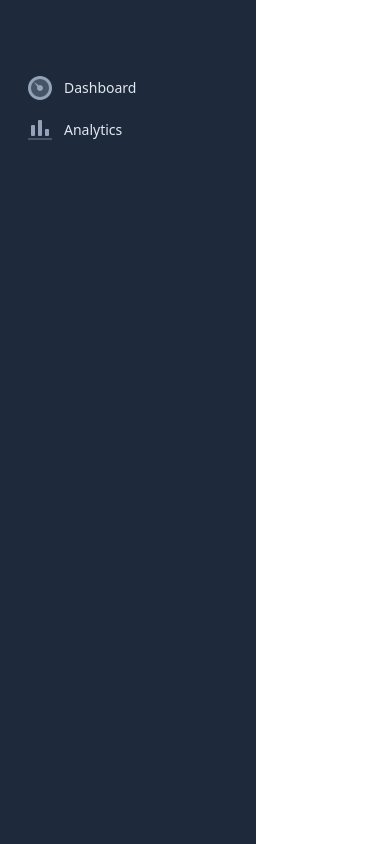
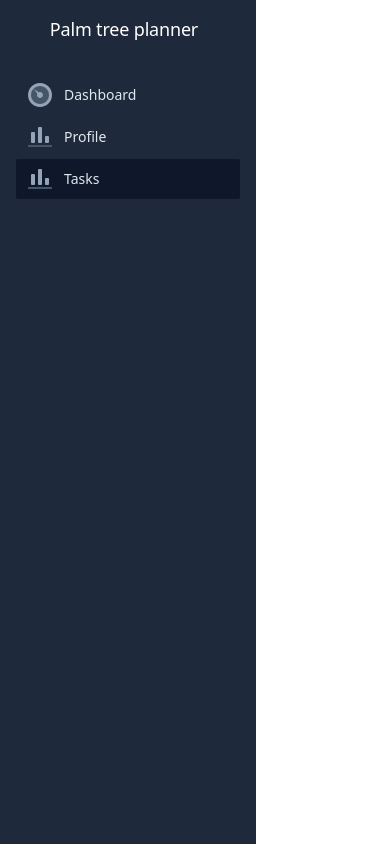
Before and after one commit to popescuaaa/theespresso, a React (Create React App) app in the folder web/: page /tasks in a window 390 px wide. Built offline with nearby package versions, Linux system fonts and the light colour scheme.

Commit message:
Finished basic setup on dev side

```diff
--- a/web/src/components/ui/Side.tsx
+++ b/web/src/components/ui/Side.tsx
@@ -14,9 +14,14 @@ const Sidebar = (): JSX.Element => {
         className={`flex flex-col absolute z-40 left-0 top-0 lg:static lg:left-auto lg:top-auto lg:translate-x-0 transform h-screen overflow-y-scroll lg:overflow-y-auto no-scrollbar w-64 lg:w-20 lg:sidebar-expanded:!w-64 2xl:!w-64 shrink-0 bg-slate-800 p-4 transition-all duration-200 ease-in-out ${"translate-x-0"}`}
       >
         {/* Sidebar header */}
-        <div className="flex justify-center mb-10 pr-3 sm:px-2 text-gray-100 hover:rotate-45">
+        <div className="flex justify-center mb-5 sm:px-2">
           <NavLink end to="/" className="block">
-            <Logo h={10} w={10} />
+            <div className="w-full lg:w-30/6 xl:w-full  h-full flex items-center px-4">
+              <h1 className="text-lg text-white mr-2">Palm tree planner</h1>
+              <div className="text-white hover:rotate-45">
+                <Logo w={10} h={10} />
+              </div>
+            </div>
           </NavLink>
         </div>
 
@@ -27,12 +32,12 @@ const Sidebar = (): JSX.Element => {
               {/* Dashboard */}
               <li
                 className={`px-3 py-2 rounded-sm mb-0.5 last:mb-0 ${
-                  pathname === "/" && "bg-slate-900"
+                  pathname === "/dashboard" && "bg-slate-900"
                 }`}
               >
                 <NavLink
                   end
-                  to="/"
+                  to="/dashboard"
                   className={`block text-slate-200 hover:text-white truncate transition duration-150 ${
                     pathname === "/dashboard" && "hover:text-slate-200"
                   }`}
@@ -64,36 +69,70 @@ const Sidebar = (): JSX.Element => {
                   </div>
                 </NavLink>
               </li>
-              {/* Analytics */}
+              {/* Profile */}
               <li
                 className={`px-3 py-2 rounded-sm mb-0.5 last:mb-0 ${
-                  pathname.includes("analytics") && "bg-slate-900"
+                  pathname.includes("profile") && "bg-slate-900"
                 }`}
               >
                 <NavLink
                   end
-                  to="/"
+                  to="/profile"
                   className={`block text-slate-200 hover:text-white truncate transition duration-150 ${
-                    pathname.includes("analytics") && "hover:text-slate-200"
+                    pathname.includes("profile") && "hover:text-slate-200"
                   }`}
                 >
                   <div className="flex items-center">
                     <svg className="shrink-0 h-6 w-6" viewBox="0 0 24 24">
                       <path
                         className={`fill-current text-slate-600 ${
-                          pathname.includes("analytics") && "text-indigo-500"
+                          pathname.includes("profile") && "text-indigo-500"
                         }`}
                         d="M0 20h24v2H0z"
                       />
                       <path
                         className={`fill-current text-slate-400 ${
-                          pathname.includes("analytics") && "text-indigo-300"
+                          pathname.includes("profile") && "text-indigo-300"
                         }`}
                         d="M4 18h2a1 1 0 001-1V8a1 1 0 00-1-1H4a1 1 0 00-1 1v9a1 1 0 001 1zM11 18h2a1 1 0 001-1V3a1 1 0 00-1-1h-2a1 1 0 00-1 1v14a1 1 0 001 1zM17 12v5a1 1 0 001 1h2a1 1 0 001-1v-5a1 1 0 00-1-1h-2a1 1 0 00-1 1z"
                       />
                     </svg>
                     <span className="text-sm font-medium ml-3 lg:opacity-0 lg:sidebar-expanded:opacity-100 2xl:opacity-100 duration-200">
-                      Analytics
+                      Profile
+                    </span>
+                  </div>
+                </NavLink>
+              </li>
+              {/* Tasks */}
+              <li
+                className={`px-3 py-2 rounded-sm mb-0.5 last:mb-0 ${
+                  pathname.includes("tasks") && "bg-slate-900"
+                }`}
+              >
+                <NavLink
+                  end
+                  to="/tasks"
+                  className={`block text-slate-200 hover:text-white truncate transition duration-150 ${
+                    pathname.includes("tasks") && "hover:text-slate-200"
+                  }`}
+                >
+                  <div className="flex items-center">
+                    <svg className="shrink-0 h-6 w-6" viewBox="0 0 24 24">
+                      <path
+                        className={`fill-current text-slate-600 ${
+                          pathname.includes("tasks") && "text-indigo-500"
+                        }`}
+                        d="M0 20h24v2H0z"
+                      />
+                      <path
+                        className={`fill-current text-slate-400 ${
+                          pathname.includes("tasks") && "text-indigo-300"
+                        }`}
+                        d="M4 18h2a1 1 0 001-1V8a1 1 0 00-1-1H4a1 1 0 00-1 1v9a1 1 0 001 1zM11 18h2a1 1 0 001-1V3a1 1 0 00-1-1h-2a1 1 0 00-1 1v14a1 1 0 001 1zM17 12v5a1 1 0 001 1h2a1 1 0 001-1v-5a1 1 0 00-1-1h-2a1 1 0 00-1 1z"
+                      />
+                    </svg>
+                    <span className="text-sm font-medium ml-3 lg:opacity-0 lg:sidebar-expanded:opacity-100 2xl:opacity-100 duration-200">
+                      Tasks
                     </span>
                   </div>
                 </NavLink>
```
Also changed, not shown: 1 other file (tests, documents, lock files or other folders).
